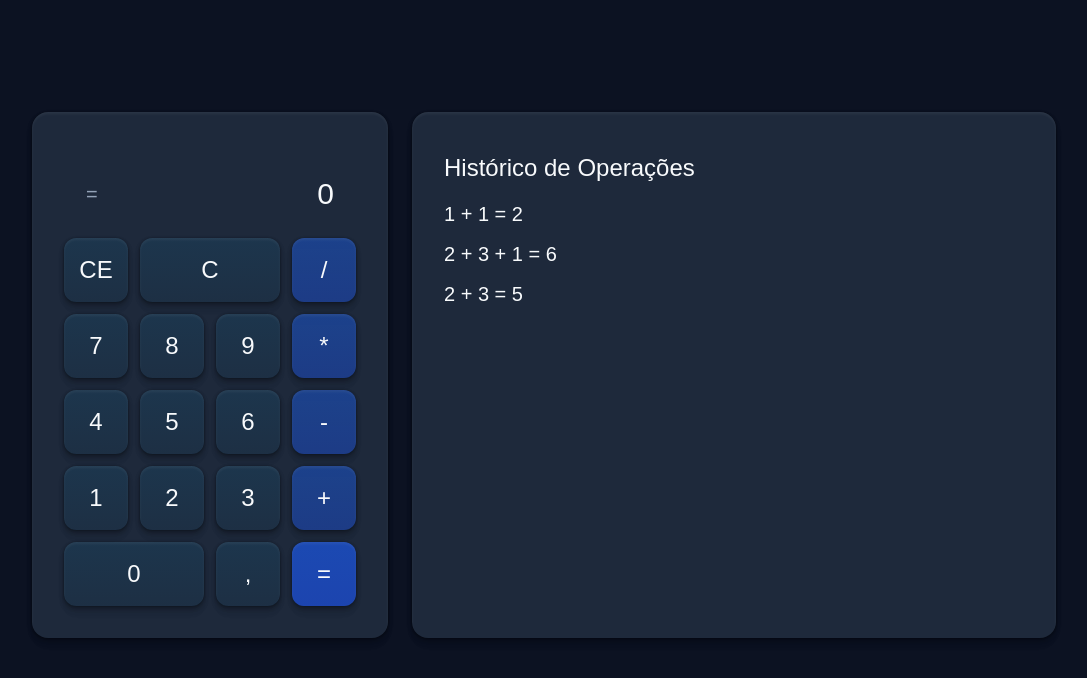
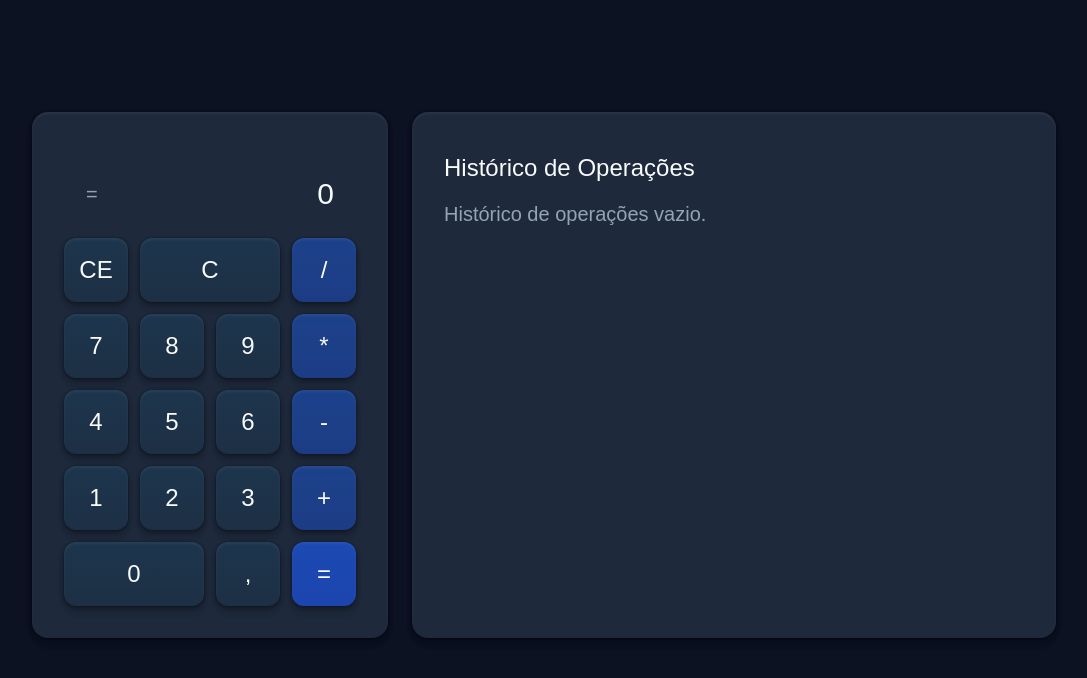
Before and after one commit to hugopereira-cs/calculadora-react-dio, a React (Vite) app: page / in a window 1280 px wide. Shown: the top 678 px of the page, without its empty margins (96-1183 px from the left). Built offline with nearby package versions, Linux system fonts and the light colour scheme.

Commit message:
update: OperationHistory.jsx

```diff
--- a/src/App.jsx
+++ b/src/App.jsx
@@ -13,7 +13,7 @@ function App() {
       <Calculator calculator={calculator}/>
       <OperationHistory
         history={calculator.history}
-        onClearHistory={calculator.clearHistory}
+        onClearHistory={calculator.handleClearHistory}
       />
     </main>
   )
--- a/src/components/OperationHistory.jsx
+++ b/src/components/OperationHistory.jsx
@@ -1,18 +1,43 @@
+import { Button } from './ui/Button'
 import { Card } from './ui/Card'
 import { Text } from './ui/Text'
 
-export function OperationHistory() {
+
+export function OperationHistory({ history, onClearHistory }) {
   return (
     <Card className="w-89 sm:w-full py-10 px-8 bg-[#1E293B]">
-      <Text as="h1" variant="heading" className="mb-4">
-        Histórico de Operações
-      </Text>
+      <div className="flex items-center justify-between mb-4">
+        <Text as="h1" variant="heading">
+          Histórico de Operações
+        </Text>
+        {history.length > 0 && (
+          <Button
+          onClick={onClearHistory}
+          className="px-4 py-2 h-auto text-sm"
+          variant="primary"
+          >
+            Limpar
+          </Button>
+        )}
+      </div>
 
-      <ul className="flex flex-col gap-3">
-        <Text as="li">1 + 1 = 2</Text>
-        <Text as="li">2 + 3 + 1 = 6</Text>
-        <Text as="li">2 + 3 = 5</Text>
-      </ul>
+      {history.length === 0 ? (
+        <Text variant="muted" className="text-center py-8">
+          Histórico de operações vazio.
+        </Text>
+      ) : (
+        <ul className="flex flex-col gap-3 max-h-96 overflow-y-auto pr-2">
+          {history.map(historyEntry => (
+            <Text
+            as="li"
+            key={historyEntry.id}
+            className="hove:text-white transition-colors"
+            >
+              {historyEntry.operation}
+            </Text>
+          ))}
+        </ul>
+      )}
     </Card>
   )
 }
--- a/src/hooks/useCalculator.js
+++ b/src/hooks/useCalculator.js
@@ -1,4 +1,4 @@
-import { useState, useCallback, useEffect } from 'react';
+import {  useCallback, useEffect, useState } from 'react';
 import { calculate, formatOperation } from '../utils/calculator';
 
 /**
@@ -25,6 +25,7 @@ export function useCalculator() {
   useEffect(() => {
     const savedHistory = localStorage.getItem('calculator-history');
     if (savedHistory) {
+      // eslint-disable-next-line react-hooks/set-state-in-effect
       setHistory(JSON.parse(savedHistory));
     }
   }, []);
@@ -114,16 +115,21 @@ export function useCalculator() {
         const result = calculate(firstOperand, inputValue, operator);
 
         // Adiciona ao histórico
-        const operation = formatOperation(
+        const operationString = formatOperation(
           String(firstOperand),
           operator,
           display.replace(',', '.'),
           String(result)
         );
 
-        setHistory(prev => [operation, ...prev].slice(0,50)); // Mantém últimas 50
+        const newHistoryEntry = {
+          id: `${Date.now()}-${operationString}`,
+          operation: operationString
+        }
 
-        setDisplay(String(result).replace(',', '.'));
+        setHistory(prev => [newHistoryEntry, ...prev].slice(0,50)); // Mantém últimas 50
+
+        setDisplay(String(result).replace('.', ','));
         setFirstOperand(null);
         setOperator(null);
         setWaitingForOperand(true);
```
